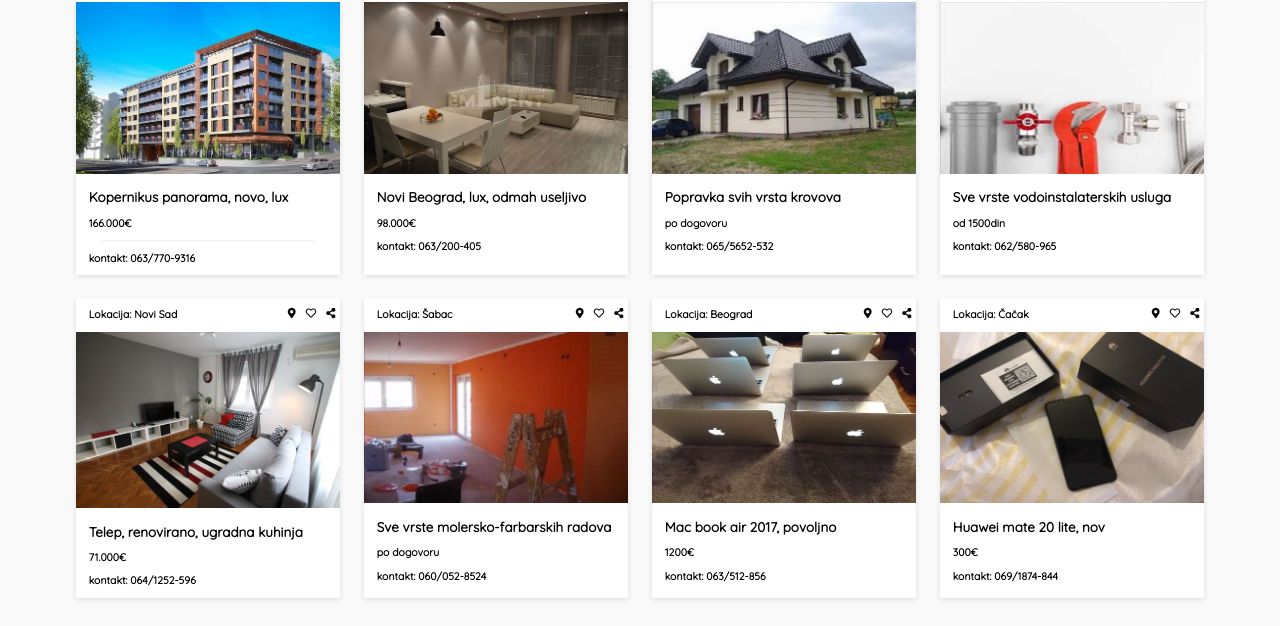
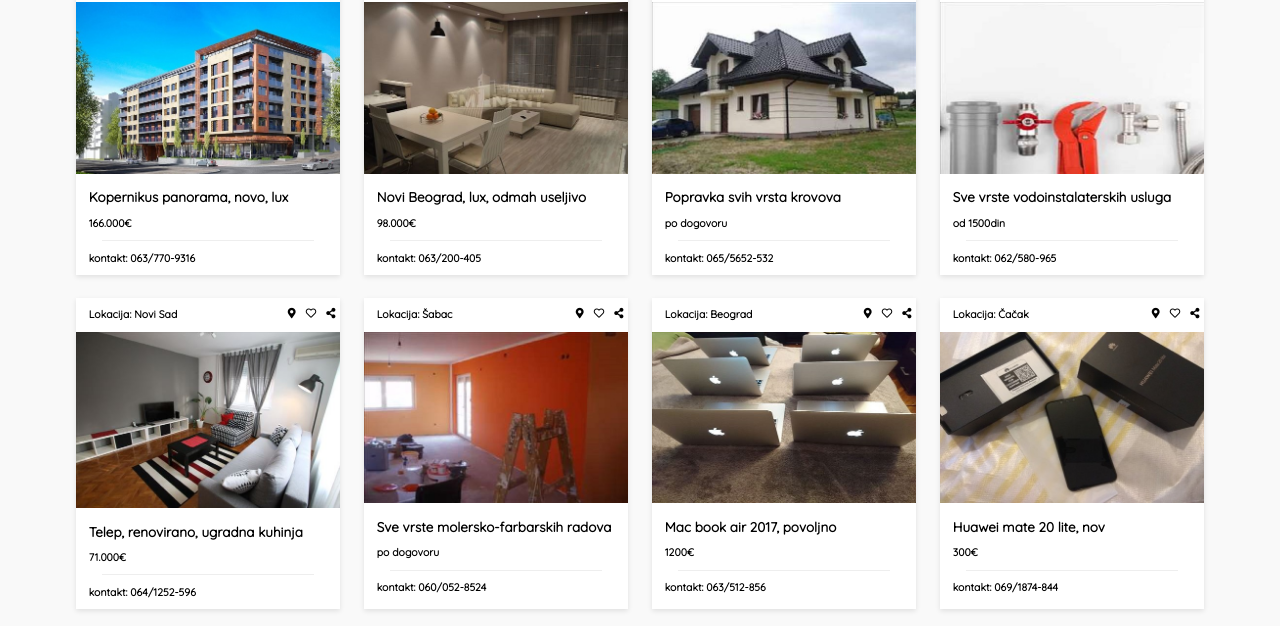
Before and after one commit to Danilo3110/oglasi, a website: page src/index.html in a window 1280 px wide. Shown: the part 731-1357 px from the top of the page. Drawn offline with Linux system fonts and the light colour scheme.

Commit message:
najnoviji oglasi sekcija redizajn - 2

```diff
--- a/src/index.html
+++ b/src/index.html
@@ -134,6 +134,7 @@
                             alt=""></a><br>
                     <h2 class="ads-descr">Novi Beograd, lux, odmah useljivo</h2>
                     <h3 class="ads-descr">98.000€</h3>
+                    <hr>
                     <h3 class="ads-descr">kontakt: 063/200-405</h3>
                 </div>
                 <div class="ads">
@@ -141,6 +142,7 @@
                     <a href="#"><img src="img/krovopokrivacki-radovi-5425626382088-71785611462.jpg" alt=""></a><br>
                     <h2 class="ads-descr">Popravka svih vrsta krovova</h2>
                     <h3 class="ads-descr">po dogovoru</h3>
+                    <hr>
                     <h3 class="ads-descr">kontakt: 065/5652-532</h3>
                 </div>
                 <div class="ads">
@@ -150,6 +152,7 @@
                             alt=""></a><br>
                     <h2 class="ads-descr">Sve vrste vodoinstalaterskih usluga</h2>
                     <h3 class="ads-descr">od 1500din</h3>
+                    <hr>
                     <h3 class="ads-descr">kontakt: 062/580-965</h3>
                 </div>
                 <div class="ads">
@@ -158,6 +161,7 @@
                             alt=""></a><br>
                     <h2 class="ads-descr">Telep, renovirano, ugradna kuhinja</h2>
                     <h3 class="ads-descr">71.000€</h3>
+                    <hr>
                     <h3 class="ads-descr">kontakt: 064/1252-596</h3>
                 </div>
                 <div class="ads">
@@ -165,6 +169,7 @@
                     <a href="#"><img src="img/molersko-farbarski-radovi-5425475228587-71781068721.jpg" alt=""></a><br>
                     <h2 class="ads-descr">Sve vrste molersko-farbarskih radova</h2>
                     <h3 class="ads-descr">po dogovoru</h3>
+                    <hr>
                     <h3 class="ads-descr">kontakt: 060/052-8524</h3>
                 </div>
                 <div class="ads">
@@ -172,6 +177,7 @@
                     <a href="#"><img src="img/mac-book-air-2017--kao-novi-5425634510378-71787565208.jpg" alt=""></a><br>
                     <h2 class="ads-descr">Mac book air 2017, povoljno</h2>
                     <h3 class="ads-descr">1200€</h3>
+                    <hr>
                     <h3 class="ads-descr">kontakt: 063/512-856</h3>
                 </div>
                 <div class="ads">
@@ -180,6 +186,7 @@
                             alt=""></a><br>
                     <h2 class="ads-descr">Huawei mate 20 lite, nov</h2>
                     <h3 class="ads-descr">300€</h3>
+                    <hr>
                     <h3 class="ads-descr">kontakt: 069/1874-844</h3>
                 </div>
             </div>
```
